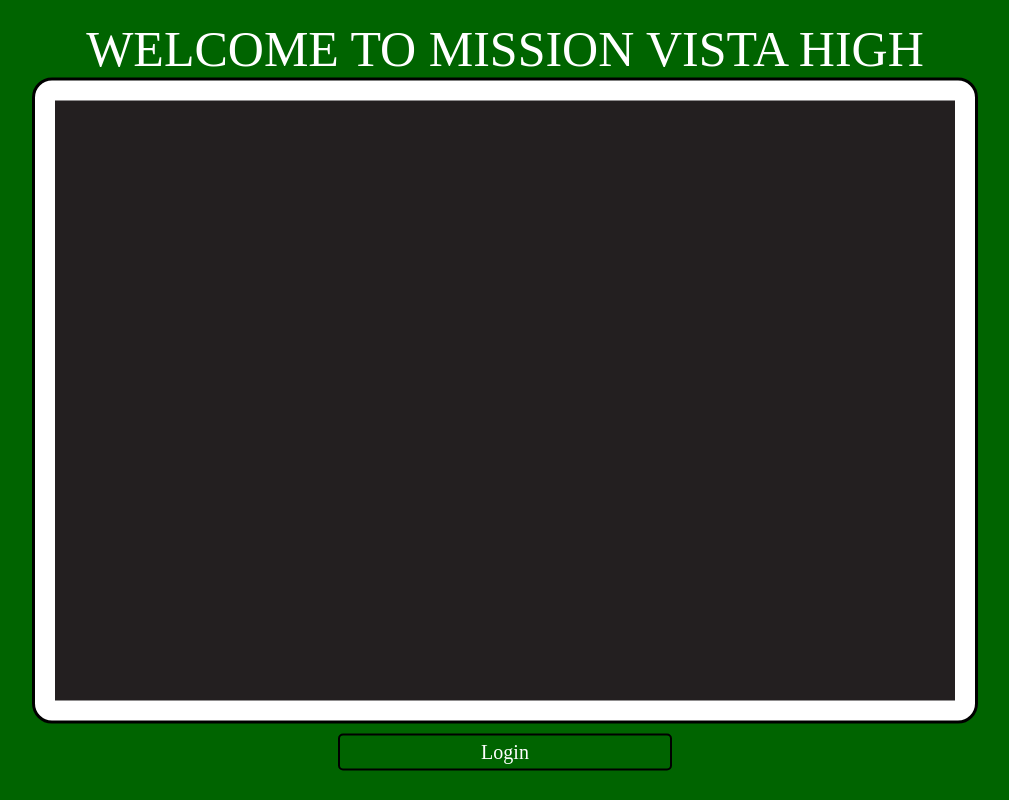
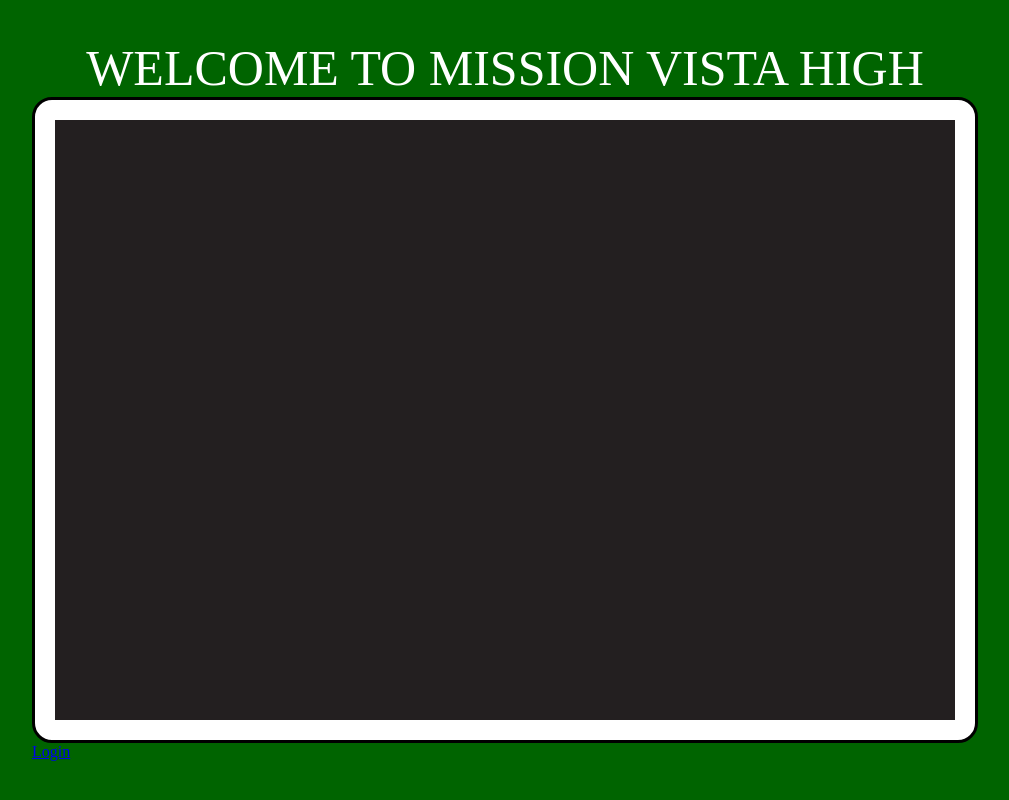
Before and after one commit to thomas-gg/VirtualSchool, a website: page index.html in a window 1280 px wide. Shown: the whole page, without its empty margins (135-1144 px from the left). Drawn offline with nearby package versions, Linux system fonts and the light colour scheme; no server answers.

Commit message:
fixed stupid error

```diff
--- a/index.html
+++ b/index.html
@@ -33,7 +33,7 @@
           <div id="gameContainer" style="width: 900px; height: 600px"></div>
         </div>
         <hr>
-        <a href="http://173.255.210.209:3006/login" class = "login">Login</a>
+        <a href="http://173.255.210.209:3006/login">Login</a>
         <!--<a href="http://localhost:3000/login">Upload File</a>-->
       </div>
    </body>
```
Also changed, not shown: 2 other files.
